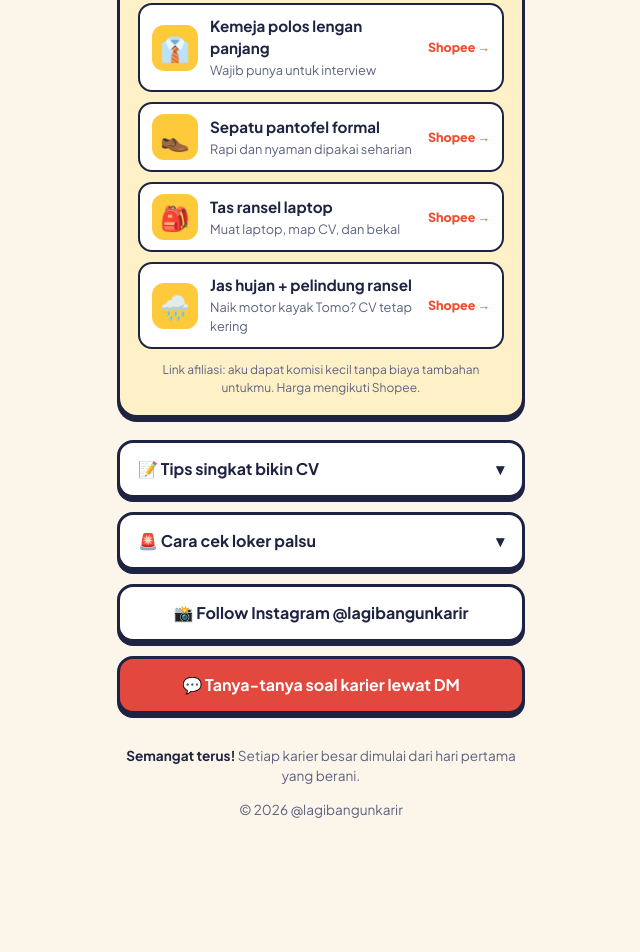
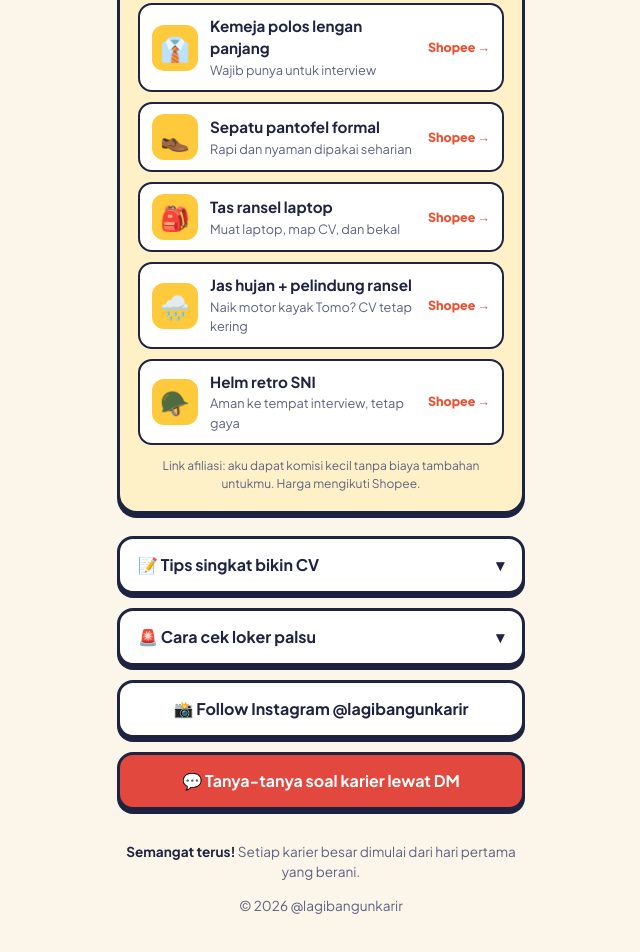
Before and after one commit to lagibangunkarir/lagibangunkarir.github.io, a plain HTML site: page index.html in a window 1280 px wide. Shown: the part 1710-2662 px from the top of the page, without its empty margins (319-959 px from the left). Before the commit the page ends 2576 px from the top, so only its background shows below. Drawn offline with Linux system fonts and the light colour scheme.

Commit message:
Tambah rekomendasi helm retro SNI (Shopee)
Co-Authored-By: Claude Opus 5.5 <noreply@anthropic.com>

```diff
--- a/index.html
+++ b/index.html
@@ -311,6 +311,10 @@
         <span class="gear-ico" aria-hidden="true">🌧️</span>
         <span class="gear-text"><strong>Jas hujan + pelindung ransel</strong><span>Naik motor kayak Tomo? CV tetap kering</span></span>
         <span class="gear-go">Shopee →</span></a></li>
+      <li><a class="gear-item" href="https://s.shopee.co.id/7fbM8DhyO7?share_channel_code=1" target="_blank" rel="sponsored noopener">
+        <span class="gear-ico" aria-hidden="true">🪖</span>
+        <span class="gear-text"><strong>Helm retro SNI</strong><span>Aman ke tempat interview, tetap gaya</span></span>
+        <span class="gear-go">Shopee →</span></a></li>
     </ul>
     <p class="disclose">Link afiliasi: aku dapat komisi kecil tanpa biaya tambahan untukmu. Harga mengikuti Shopee.</p>
   </section>
```
